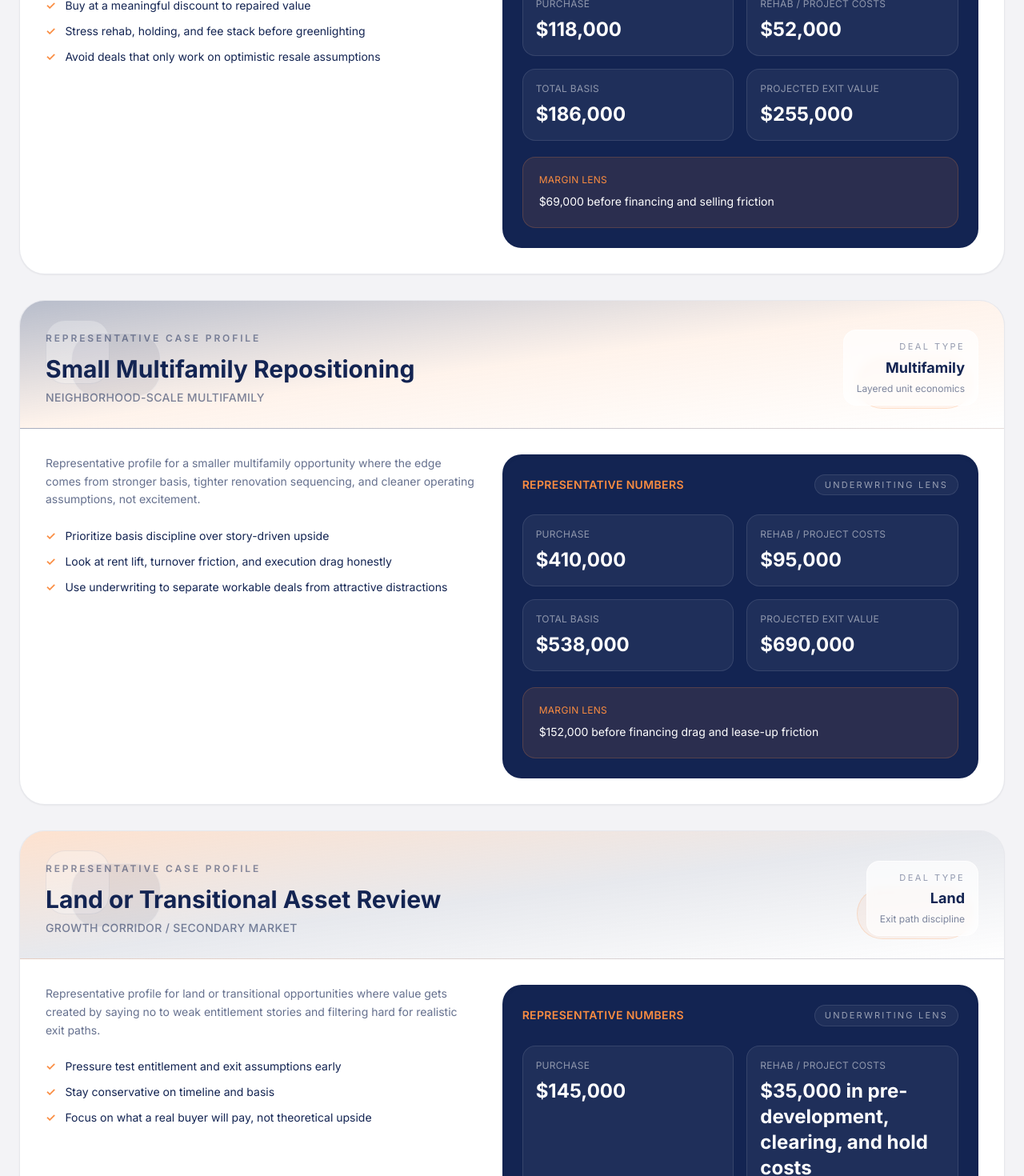
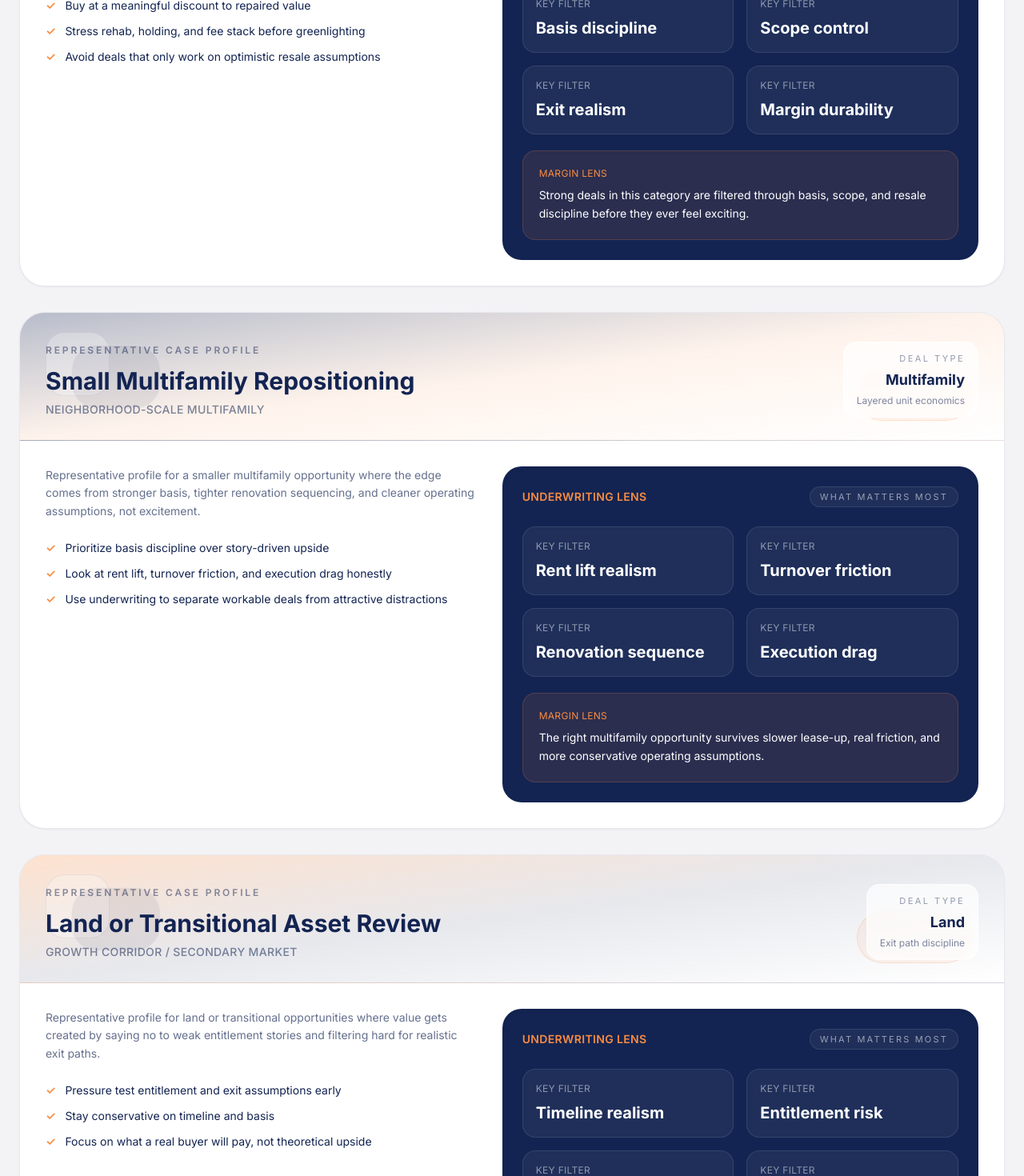
Before and after one commit to ashersoutherncities-art/southern-cities-investors, a Next.js app: page /portfolio in a window 1280 px wide. Shown: the part 1640-3110 px from the top of the page at 80% size. Built offline with nearby package versions, Linux system fonts and the light colour scheme.

Commit message:
Remove numeric examples from portfolio strategy cards

```diff
--- a/app/portfolio/page.tsx
+++ b/app/portfolio/page.tsx
@@ -15,11 +15,6 @@ const caseStudies = [
     dealType: "SFR",
     motif: "Linear scope",
     accent: "from-orange/30 via-orange/10 to-transparent",
-    purchase: "$118,000",
-    rehab: "$52,000",
-    totalBasis: "$186,000",
-    projectedExit: "$255,000",
-    projectedMargin: "$69,000 before financing and selling friction",
     summary:
       "Representative profile for a cosmetic-to-moderate rehab acquisition where the deal only works if basis discipline, scope control, and resale assumptions stay realistic.",
     focus: [
@@ -27,6 +22,8 @@ const caseStudies = [
       "Stress rehab, holding, and fee stack before greenlighting",
       "Avoid deals that only work on optimistic resale assumptions",
     ],
+    lenses: ["Basis discipline", "Scope control", "Exit realism", "Margin durability"],
+    marginNote: "Strong deals in this category are filtered through basis, scope, and resale discipline before they ever feel exciting.",
   },
   {
     title: "Small Multifamily Repositioning",
@@ -35,11 +32,6 @@ const caseStudies = [
     dealType: "Multifamily",
     motif: "Layered unit economics",
     accent: "from-navy/30 via-orange/10 to-transparent",
-    purchase: "$410,000",
-    rehab: "$95,000",
-    totalBasis: "$538,000",
-    projectedExit: "$690,000",
-    projectedMargin: "$152,000 before financing drag and lease-up friction",
     summary:
       "Representative profile for a smaller multifamily opportunity where the edge comes from stronger basis, tighter renovation sequencing, and cleaner operating assumptions, not excitement.",
     focus: [
@@ -47,6 +39,8 @@ const caseStudies = [
       "Look at rent lift, turnover friction, and execution drag honestly",
       "Use underwriting to separate workable deals from attractive distractions",
     ],
+    lenses: ["Rent lift realism", "Turnover friction", "Renovation sequence", "Execution drag"],
+    marginNote: "The right multifamily opportunity survives slower lease-up, real friction, and more conservative operating assumptions.",
   },
   {
     title: "Land or Transitional Asset Review",
@@ -55,11 +49,6 @@ const caseStudies = [
     dealType: "Land",
     motif: "Exit path discipline",
     accent: "from-orange/25 via-navy/10 to-transparent",
-    purchase: "$145,000",
-    rehab: "$35,000 in pre-development, clearing, and hold costs",
-    totalBasis: "$192,000",
-    projectedExit: "$310,000",
-    projectedMargin: "$118,000 before entitlement and timing risk",
     summary:
       "Representative profile for land or transitional opportunities where value gets created by saying no to weak entitlement stories and filtering hard for realistic exit paths.",
     focus: [
@@ -67,6 +56,8 @@ const caseStudies = [
       "Stay conservative on timeline and basis",
       "Focus on what a real buyer will pay, not theoretical upside",
     ],
+    lenses: ["Timeline realism", "Entitlement risk", "Buyer depth", "Exit clarity"],
+    marginNote: "The goal is not theoretical upside. It is a believable path from acquisition to exit with enough room for risk.",
   },
 ];
 
@@ -174,34 +165,24 @@ export default function PortfolioPage() {
 
                     <div className="rounded-3xl border border-navy/10 bg-navy text-white p-6 shadow-inner">
                       <div className="flex items-center justify-between gap-4">
-                        <p className="text-sm font-semibold uppercase tracking-wide text-orange">Representative numbers</p>
+                        <p className="text-sm font-semibold uppercase tracking-wide text-orange">Underwriting lens</p>
                         <span className="rounded-full border border-white/10 bg-white/5 px-3 py-1 text-[11px] uppercase tracking-[0.2em] text-white/55">
-                          Underwriting lens
+                          What matters most
                         </span>
                       </div>
 
                       <div className="mt-6 grid sm:grid-cols-2 gap-4">
-                        <div className="rounded-2xl border border-white/10 bg-white/5 p-4">
-                          <p className="text-xs uppercase tracking-wide text-white/50">Purchase</p>
-                          <p className="mt-2 text-2xl font-bold">{study.purchase}</p>
-                        </div>
-                        <div className="rounded-2xl border border-white/10 bg-white/5 p-4">
-                          <p className="text-xs uppercase tracking-wide text-white/50">Rehab / project costs</p>
-                          <p className="mt-2 text-2xl font-bold">{study.rehab}</p>
-                        </div>
-                        <div className="rounded-2xl border border-white/10 bg-white/5 p-4">
-                          <p className="text-xs uppercase tracking-wide text-white/50">Total basis</p>
-                          <p className="mt-2 text-2xl font-bold">{study.totalBasis}</p>
-                        </div>
-                        <div className="rounded-2xl border border-white/10 bg-white/5 p-4">
-                          <p className="text-xs uppercase tracking-wide text-white/50">Projected exit value</p>
-                          <p className="mt-2 text-2xl font-bold">{study.projectedExit}</p>
-                        </div>
+                        {study.lenses.map((lens) => (
+                          <div key={lens} className="rounded-2xl border border-white/10 bg-white/5 p-4">
+                            <p className="text-xs uppercase tracking-wide text-white/50">Key filter</p>
+                            <p className="mt-2 text-xl font-bold">{lens}</p>
+                          </div>
+                        ))}
                       </div>
 
                       <div className="mt-5 rounded-2xl border border-orange/20 bg-orange/10 p-5">
                         <p className="text-xs uppercase tracking-wide text-orange">Margin lens</p>
-                        <p className="mt-2 text-sm text-white/82 leading-relaxed">{study.projectedMargin}</p>
+                        <p className="mt-2 text-sm text-white/82 leading-relaxed">{study.marginNote}</p>
                       </div>
                     </div>
                   </div>
```
